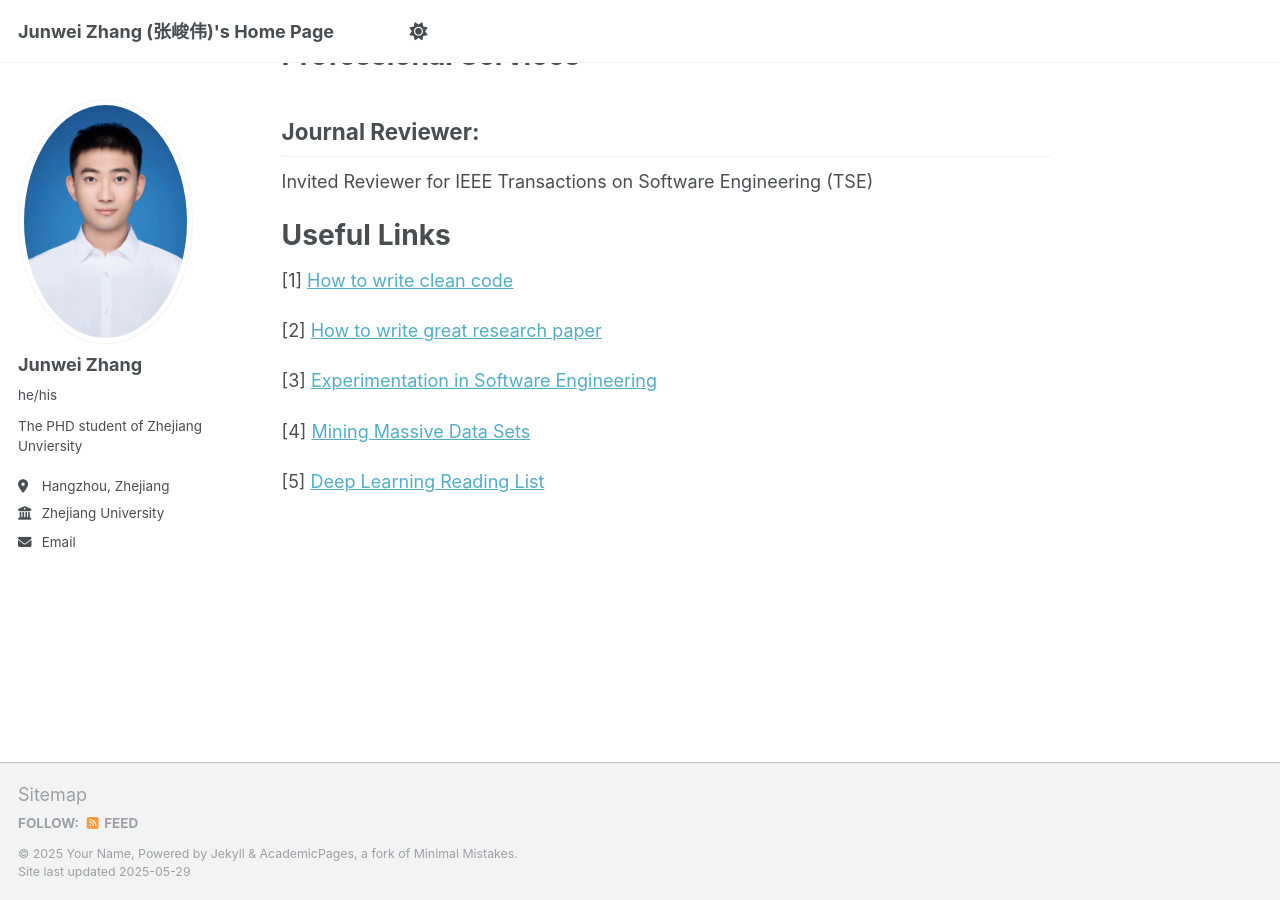
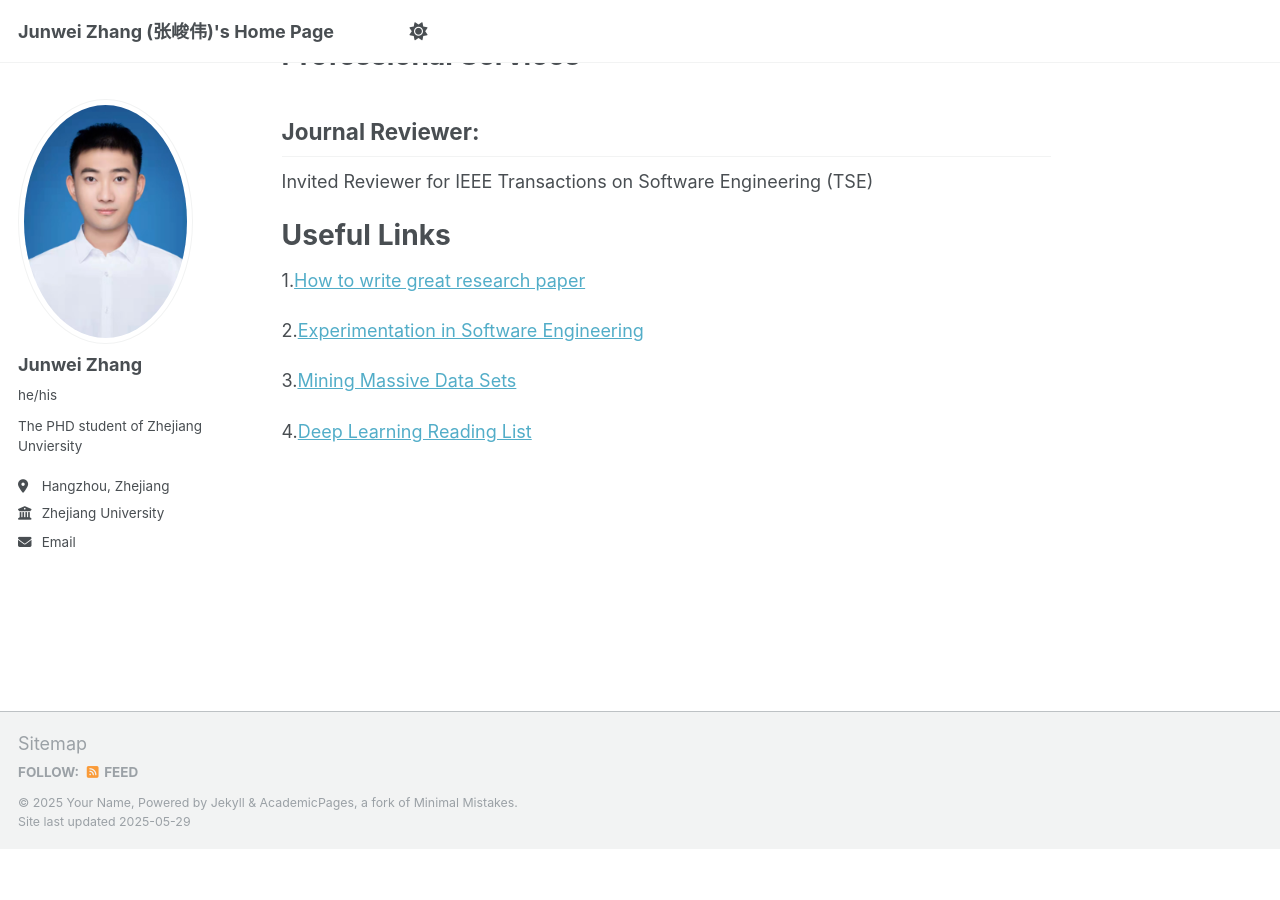
Before and after one commit to jw-zhang-zju/jw-zhang-zju.github.io, a Jekyll site: the page built from _pages/about.md, in a window 1280 px wide and 900 px high, scrolled down 2988 px. Built offline with Jekyll 4.4.1, drawn with Linux system fonts in a browser that asks for light colours; after the commit the page ends 3837 px from its top, so only the background shows below that.

Commit message:
Update about.md

```diff
--- a/_pages/about.md
+++ b/_pages/about.md
@@ -85,12 +85,11 @@ Research Intern, Huawei, Hangzhou, China, January 2022 - Present, Advisior: Dr.
 Invited Reviewer for IEEE Transactions on Software Engineering (TSE)
 
 # Useful Links
-[1] [How to write clean code]()
 
-[2] [How to write great research paper](https://www.microsoft.com/en-us/research/academic-program/write-great-research-paper/)
+1.[How to write great research paper](https://www.microsoft.com/en-us/research/academic-program/write-great-research-paper/)
 
-[3] [Experimentation in Software Engineering](https://osslab-pku.org/resources/)
+2.[Experimentation in Software Engineering](https://osslab-pku.org/resources/)
 
-[4] [Mining Massive Data Sets]()
+3.[Mining Massive Data Sets]()
 
-[5] [Deep Learning Reading List](https://github.com/robertsdionne/neural-network-papers)
+4.[Deep Learning Reading List](https://github.com/robertsdionne/neural-network-papers)
```
